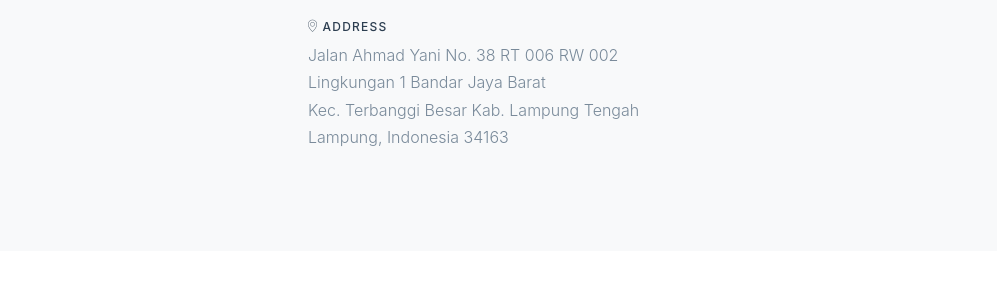
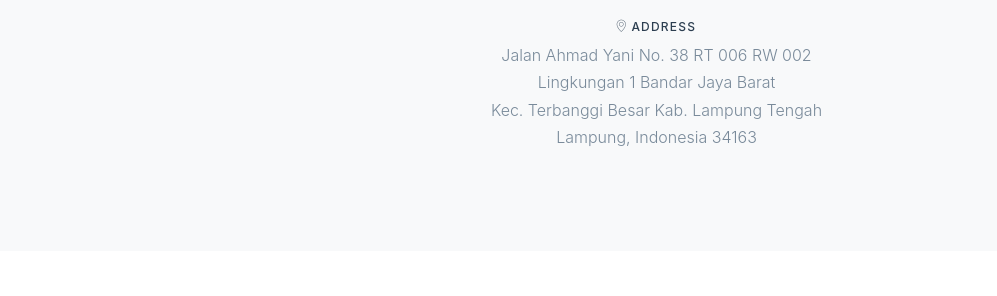
Before and after one commit to marwinwijaya/marwinwijaya.github.io, a plain HTML site: page index.html in a window 1280 px wide. Shown: the part 10645-10941 px from the top of the page, without its empty margins (0-997 px from the left). Drawn offline with nearby package versions, Linux system fonts and the light colour scheme; files whose address does not match are found by name.

Commit message:
Center align contact section

```diff
--- a/index.html
+++ b/index.html
@@ -641,8 +641,8 @@
               <h2>Wanna <strong>Start Work</strong> With Me? </h2>
             </div>
           </div>
-          <div class="col-md-8 offset-md-2 pl-md-5">
-            <h3 class="mb-5">My Contact Details</h3>
+          <div class="col-md-8 offset-md-2 pl-md-5 text-center">
+            <h3 class="mb-5 text-center">My Contact Details</h3>
             <ul class="site-contact-details">
               <li>
                 <span class="text-uppercase"><i class="icon-envelope"></i> Email</span>
--- a/scss/style.scss
+++ b/scss/style.scss
@@ -688,9 +688,14 @@ a {
                padding: 0;
                margin: 0;
        }
+       display: flex;
+       flex-wrap: wrap;
+       justify-content: center;
+       text-align: center;
        li {
                list-style: none;
                margin-bottom: 20px;
+               width: 50%;
                > span {
                        color: #2c3e50;
                        letter-spacing: .1em;
@@ -698,6 +703,11 @@ a {
                        font-weight: 500;
                        margin-bottom: 5px;
                        display: block;
+               }
+       }
+       @media (max-width: 768px) {
+               li {
+                       width: 100%;
                }
        }
 }
```
Also changed, not shown: css/style.css. Lines whose indentation alone changed are shown as unchanged.
